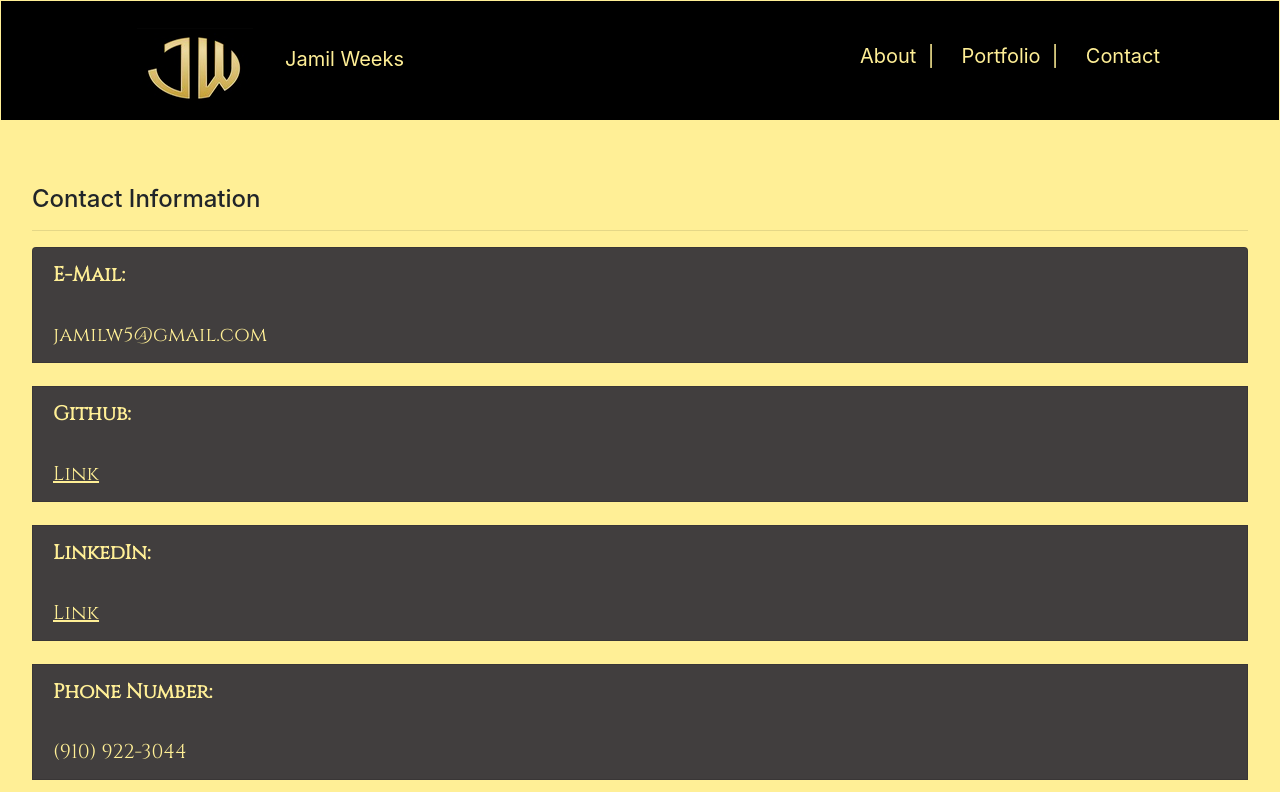
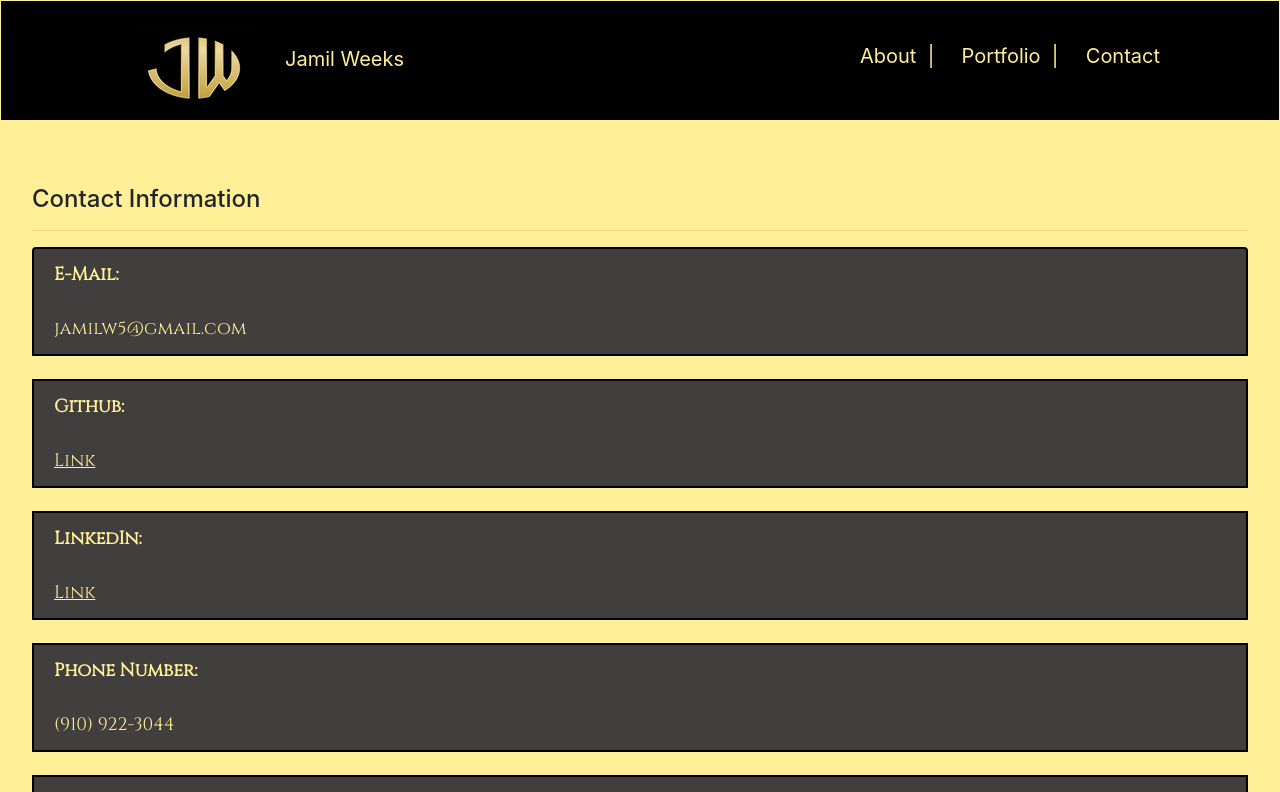
Before and after one commit to JamilW/Portfolio, a React (Create React App) app in the folder client/: page /Contact in a window 1280 px wide. Shown: the top 792 px of the page. Built offline with nearby package versions, Linux system fonts and the light colour scheme.

Commit message:
added borders

```diff
--- a/client/src/pages/Contact/contact.css
+++ b/client/src/pages/Contact/contact.css
@@ -8,8 +8,9 @@ button  {
 
 .list-group-item    {
     font-family: 'Cinzel', serif;
-    font-size: 20px;
+    font-size: 18px;
     color: #ffef96;
+    border: 2px solid black;
     background: rgb(65, 62, 62);
 }
 
```
